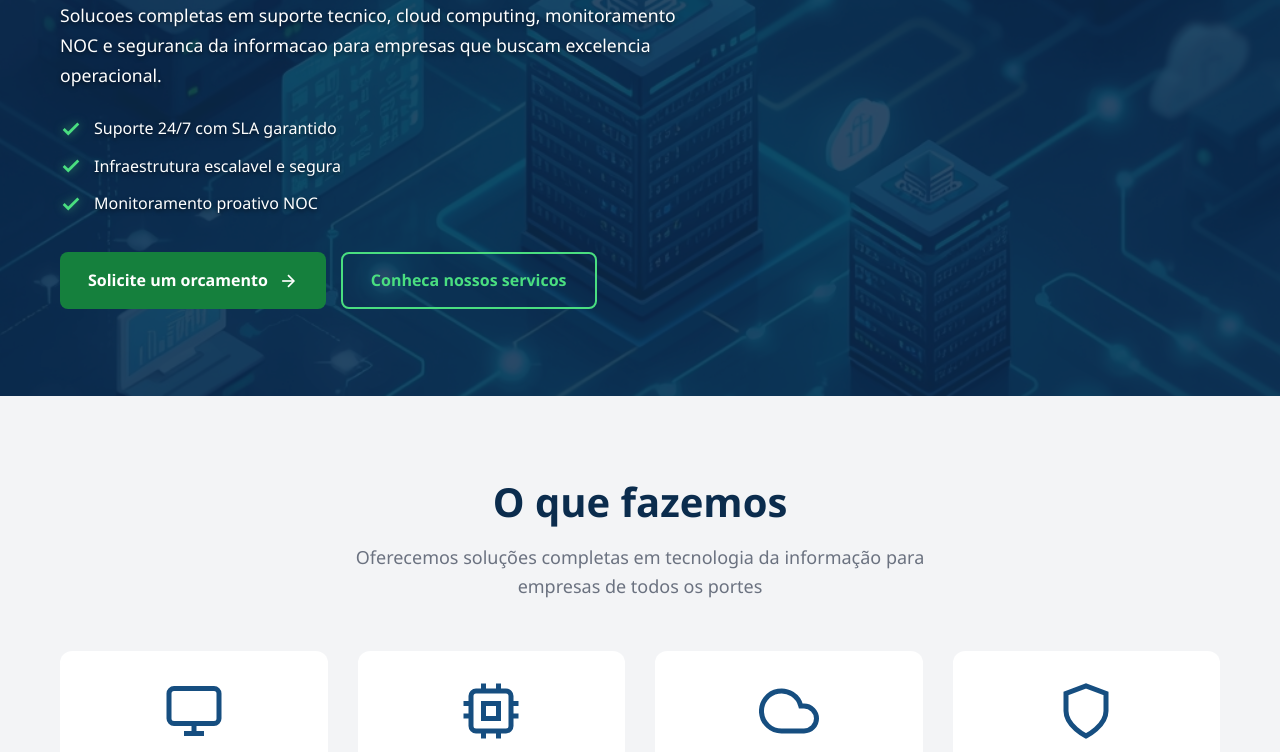
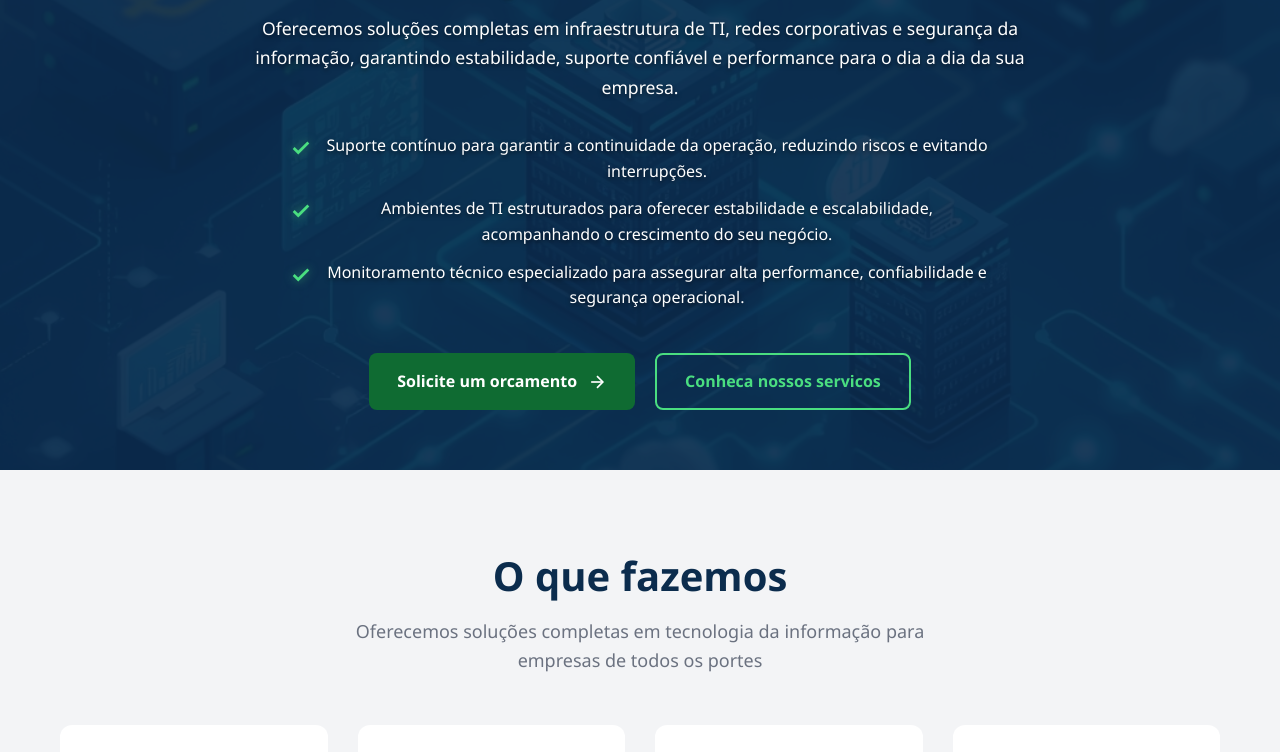
Before and after one commit to Guilherme8622/csl-redes-site, a website: page index.html in a window 1280 px wide. Shown: the part 404-1156 px from the top of the page. Drawn offline with Linux system fonts and the light colour scheme.

Commit message:
Ajustes no site texto

```diff
--- a/index.html
+++ b/index.html
@@ -1,12 +1,15 @@
 <!DOCTYPE html>
 <html lang="pt-BR">
+
 <head>
     <meta charset="UTF-8">
     <meta name="viewport" content="width=device-width, initial-scale=1.0">
-    <meta name="description" content="CSL REDES - Soluções em tecnologia, redes, suporte técnico e infraestrutura de TI">
+    <meta name="description"
+        content="CSL REDES - Soluções em tecnologia, redes, suporte técnico e infraestrutura de TI">
     <title>CSL REDES - Tecnologia e Infraestrutura</title>
     <link rel="stylesheet" href="styles.css">
 </head>
+
 <body>
     <header class="header">
         <div class="container header-content">
@@ -38,33 +41,51 @@
 
         <div class="container hero-new-content">
             <div class="hero-new-text">
-                <span class="hero-badge fade-in">Tecnologia de ponta para seu negocio</span>
-                <h1 class="hero-new-title fade-in">Transformamos sua<br>infraestrutura de TI</h1>
-                <p class="hero-new-description fade-in">Solucoes completas em suporte tecnico, cloud computing, monitoramento NOC e seguranca da informacao para empresas que buscam excelencia operacional.</p>
+                               <h1 class="hero-new-title fade-in">Infraestrutura de TI estruturada<br>
+                    para manter sua empresa sempre conectada</h1>
+                <p class="hero-new-description fade-in">
+    Oferecemos soluções completas em infraestrutura de TI, redes corporativas e segurança da informação,
+    garantindo estabilidade, suporte confiável e performance para o dia a dia da sua empresa.
+</p>
+
 <ul class="hero-checklist fade-in">
+
                     <li>
-                        <svg xmlns="http://www.w3.org/2000/svg" viewBox="0 0 24 24" fill="none" stroke="currentColor" stroke-width="3">
+    <svg xmlns="http://www.w3.org/2000/svg" viewBox="0 0 24 24" fill="none" stroke="currentColor"
+        stroke-width="3">
         <polyline points="20 6 9 17 4 12"></polyline>
     </svg>
-                        <span>Suporte 24/7 com SLA garantido</span>
+    <span>
+        Suporte contínuo para garantir a continuidade da operação, reduzindo riscos e evitando interrupções.
+    </span>
 </li>
+
 <li>
-                        <svg xmlns="http://www.w3.org/2000/svg" viewBox="0 0 24 24" fill="none" stroke="currentColor" stroke-width="3">
+    <svg xmlns="http://www.w3.org/2000/svg" viewBox="0 0 24 24" fill="none" stroke="currentColor"
+        stroke-width="3">
         <polyline points="20 6 9 17 4 12"></polyline>
     </svg>
-                        <span>Infraestrutura escalavel e segura</span>
+    <span>
+        Ambientes de TI estruturados para oferecer estabilidade e escalabilidade, acompanhando o crescimento do seu negócio.
+    </span>
 </li>
+
 <li>
-                        <svg xmlns="http://www.w3.org/2000/svg" viewBox="0 0 24 24" fill="none" stroke="currentColor" stroke-width="3">
+    <svg xmlns="http://www.w3.org/2000/svg" viewBox="0 0 24 24" fill="none" stroke="currentColor"
+        stroke-width="3">
         <polyline points="20 6 9 17 4 12"></polyline>
     </svg>
-                        <span>Monitoramento proativo NOC</span>
+    <span>
+        Monitoramento técnico especializado para assegurar alta performance, confiabilidade e segurança operacional.
+    </span>
 </li>
 </ul>
+
                 <div class="hero-new-buttons fade-in">
                     <a href="contato.html" class="btn btn-primary btn-arrow">
                         Solicite um orcamento
-                        <svg xmlns="http://www.w3.org/2000/svg" viewBox="0 0 24 24" fill="none" stroke="currentColor" stroke-width="2" width="20" height="20">
+                        <svg xmlns="http://www.w3.org/2000/svg" viewBox="0 0 24 24" fill="none" stroke="currentColor"
+                            stroke-width="2" width="20" height="20">
                             <line x1="5" y1="12" x2="19" y2="12"></line>
                             <polyline points="12 5 19 12 12 19"></polyline>
                         </svg>
@@ -85,23 +106,27 @@
         <div class="container">
             <div class="section-header">
                 <h2 class="section-title">O que fazemos</h2>
-                <p class="section-subtitle">Oferecemos soluções completas em tecnologia da informação para empresas de todos os portes</p>
+                <p class="section-subtitle">Oferecemos soluções completas em tecnologia da informação para empresas de
+                    todos os portes</p>
             </div>
             <div class="services-grid">
                 <div class="service-card fade-in">
                     <div class="service-icon">
-                        <svg xmlns="http://www.w3.org/2000/svg" viewBox="0 0 24 24" fill="none" stroke="currentColor" stroke-width="2">
+                        <svg xmlns="http://www.w3.org/2000/svg" viewBox="0 0 24 24" fill="none" stroke="currentColor"
+                            stroke-width="2">
                             <rect x="2" y="3" width="20" height="14" rx="2" ry="2"></rect>
                             <line x1="8" y1="21" x2="16" y2="21"></line>
                             <line x1="12" y1="17" x2="12" y2="21"></line>
                         </svg>
                     </div>
                     <h3 class="service-title">Suporte Técnico</h3>
-                    <p class="service-description">Atendimento especializado para resolver problemas de TI com agilidade e eficiência.</p>
+                    <p class="service-description">Atendimento especializado para resolver problemas de TI com agilidade
+                        e eficiência.</p>
                 </div>
                 <div class="service-card fade-in">
                     <div class="service-icon">
-                        <svg xmlns="http://www.w3.org/2000/svg" viewBox="0 0 24 24" fill="none" stroke="currentColor" stroke-width="2">
+                        <svg xmlns="http://www.w3.org/2000/svg" viewBox="0 0 24 24" fill="none" stroke="currentColor"
+                            stroke-width="2">
                             <rect x="4" y="4" width="16" height="16" rx="2" ry="2"></rect>
                             <rect x="9" y="9" width="6" height="6"></rect>
                             <line x1="9" y1="1" x2="9" y2="4"></line>
@@ -115,25 +140,30 @@
                         </svg>
                     </div>
                     <h3 class="service-title">Infraestrutura de Redes</h3>
-                    <p class="service-description">Projeto, implementação e manutenção de redes corporativas seguras e eficientes.</p>
+                    <p class="service-description">Projeto, implementação e manutenção de redes corporativas seguras e
+                        eficientes.</p>
                 </div>
                 <div class="service-card fade-in">
                     <div class="service-icon">
-                        <svg xmlns="http://www.w3.org/2000/svg" viewBox="0 0 24 24" fill="none" stroke="currentColor" stroke-width="2">
+                        <svg xmlns="http://www.w3.org/2000/svg" viewBox="0 0 24 24" fill="none" stroke="currentColor"
+                            stroke-width="2">
                             <path d="M18 10h-1.26A8 8 0 1 0 9 20h9a5 5 0 0 0 0-10z"></path>
                         </svg>
                     </div>
                     <h3 class="service-title">Cloud e Virtualização</h3>
-                    <p class="service-description">Migração e gestão de ambientes em nuvem com foco em performance e economia.</p>
+                    <p class="service-description">Migração e gestão de ambientes em nuvem com foco em performance e
+                        economia.</p>
                 </div>
                 <div class="service-card fade-in">
                     <div class="service-icon">
-                        <svg xmlns="http://www.w3.org/2000/svg" viewBox="0 0 24 24" fill="none" stroke="currentColor" stroke-width="2">
+                        <svg xmlns="http://www.w3.org/2000/svg" viewBox="0 0 24 24" fill="none" stroke="currentColor"
+                            stroke-width="2">
                             <path d="M12 22s8-4 8-10V5l-8-3-8 3v7c0 6 8 10 8 10z"></path>
                         </svg>
                     </div>
                     <h3 class="service-title">Segurança da Informação</h3>
-                    <p class="service-description">Proteção completa dos seus dados e sistemas contra ameaças cibernéticas.</p>
+                    <p class="service-description">Proteção completa dos seus dados e sistemas contra ameaças
+                        cibernéticas.</p>
                 </div>
             </div>
             <div class="section-cta">
@@ -146,7 +176,8 @@
         <div class="cta-bg-decoration"></div>
         <div class="container cta-content">
             <h2 class="cta-title">Pronto para transformar sua infraestrutura de TI?</h2>
-            <p class="cta-description">Entre em contato conosco e descubra como podemos ajudar sua empresa a crescer com tecnologia.</p>
+            <p class="cta-description">Entre em contato conosco e descubra como podemos ajudar sua empresa a crescer com
+                tecnologia.</p>
             <a href="contato.html" class="btn btn-cta">Fale Conosco</a>
         </div>
     </section>
@@ -159,7 +190,8 @@
                         <img src="./img/logo.png.jfif" alt="CSL REDES Logo" class="footer-logo-img">
                         <span>CSL REDES</span>
                     </a>
-                    <p class="footer-description">Soluções completas em tecnologia, redes e infraestrutura para empresas que buscam excelência em TI.</p>
+                    <p class="footer-description">Soluções completas em tecnologia, redes e infraestrutura para empresas
+                        que buscam excelência em TI.</p>
                 </div>
                 <div class="footer-links">
                     <h4>Links Rápidos</h4>
@@ -194,4 +226,5 @@
 
     <script src="script.js"></script>
 </body>
+
 </html>
--- a/styles.css
+++ b/styles.css
@@ -117,12 +117,12 @@ h4 { font-size: 1.25rem; }
 }
 
 .btn-primary {
-    background-color: var(--green-strong);
+    background-color: #0f6b32;
     color: var(--white);
 }
 
 .btn-primary:hover {
-    background-color: var(--green-hover);
+    background-color: #0c5226;
     transform: translateY(-2px);
     box-shadow: var(--shadow-md);
 }
@@ -425,7 +425,7 @@ white-space: nowrap;
     background: url('./img/artevisual.jpg') center center no-repeat;
 
     /* 2. CORREÇÃO DO ZOOM: Força a imagem a caber exatamente no espaço (sem cortar) */
-    background-size: cover
+    background-size: cover;
 
     /* 3. Máscara Azul Escura (Para o texto branco ficar legível) */
     box-shadow: inset 0 0 0 1000px rgba(11, 44, 77, 0.92);
@@ -478,7 +478,7 @@ white-space: nowrap;
     font-weight: 700;
     line-height: 1.15;
     margin-bottom: 20px;
-    white-space: nowrap;
+    white-space: var(--transition-normal);
 }
 
 @media (min-width: 576px) {
@@ -1730,21 +1730,7 @@ white-space: nowrap;
    ================================================================= */
 
 /* 1. Imagem de Fundo Total (artevisual.jpg) */
-.hero-new-bg {
-    /* VOLTAMOS PARA 'cover': Mantém a proporção e qualidade, cortando excessos se necessário */
-    background: url('./img/artevisual.jpg') center center / cover no-repeat !important;
-
-    /* Máscara escura (0.85) para garantir contraste */
-    box-shadow: inset 0 0 0 1000px rgba(11, 44, 77, 0.85) !important;
-
-    position: absolute !important;
-    top: 0; left: 0; width: 100%; height: 100%;
-    z-index: -2 !important;
-    opacity: 1 !important;
-
-    /* Sem animação de zoom */
-    animation: none !important;
-}
+
 
 /* 2. Oculta elementos desnecessários */
 .hero-new-image,
@@ -1754,12 +1740,11 @@ white-space: nowrap;
 
 /* 3. Estrutura do Texto (Esquerda) */
 .hero-new-content {
-    grid-template-columns: 1fr !important;
-    text-align: left !important;
-    padding-top: 60px !important;
-    position: relative !important;
-    z-index: 2 !important;
-    align-items: center !important; /* Centraliza verticalmente na tela */
+    grid-template-columns: 1fr;
+    text-align: center;
+    justify-items: center;
+    padding: 60px 20px;
+    align-items: center;
 }
 
 /* 4. Brilho Suave (Glow Difuso) */
@@ -1913,3 +1898,88 @@ white-space: nowrap;
         border-bottom: 1px solid rgba(255,255,255,0.05);
     }
 }
+/* ===== HERO FINAL AJUSTADO PARA TODAS AS TELAS ===== */
+
+.hero-new-text {
+    max-width: 850px;
+    margin: 0 auto;
+}
+
+.hero-checklist {
+    max-width: 700px;
+    margin: 30px auto;
+}
+
+.hero-checklist li {
+    justify-content: center;
+    text-align: left;
+}
+
+/* Responsivo */
+@media (max-width: 768px) {
+    .hero-new-title {
+        font-size: 2rem;
+    }
+
+    .hero-new-description {
+        font-size: 1rem;
+    }
+}
+/* ===== CENTRALIZA CHECKLIST E BOTÕES NO HERO ===== */
+
+/* Centraliza o bloco inteiro da checklist */
+.hero-checklist {
+    margin: 30px auto;
+    padding: 0;
+    display: flex;
+    flex-direction: column;
+    align-items: center;
+}
+
+/* Cada item fica alinhado certinho */
+.hero-checklist li {
+    display: flex;
+    align-items: flex-start;
+    gap: 12px;
+    max-width: 720px;
+    width: 100%;
+}
+
+/* Ícone sempre alinhado no topo */
+.hero-checklist li svg {
+    margin-top: 4px;
+}
+
+/* Texto quebra bem e fica alinhado */
+.hero-checklist li span {
+    display: block;
+    text-align: center;
+    line-height: 1.6;
+}
+
+/* ===== BOTÕES CENTRALIZADOS ===== */
+
+.hero-new-buttons {
+    display: flex;
+    justify-content: center;
+    gap: 20px;
+    flex-wrap: wrap;
+    margin-top: 30px;
+}
+@media (max-width: 768px) {
+    .hero-new-buttons {
+        flex-direction: column;
+        align-items: center;
+        width: 100%;
+    }
+
+    .hero-new-buttons a {
+        width: 100%;
+        max-width: 320px;
+        justify-content: center;
+    }
+
+    .hero-checklist li {
+        align-items: flex-start;
+    }
+}
```
Lines whose indentation alone changed are shown as unchanged.
